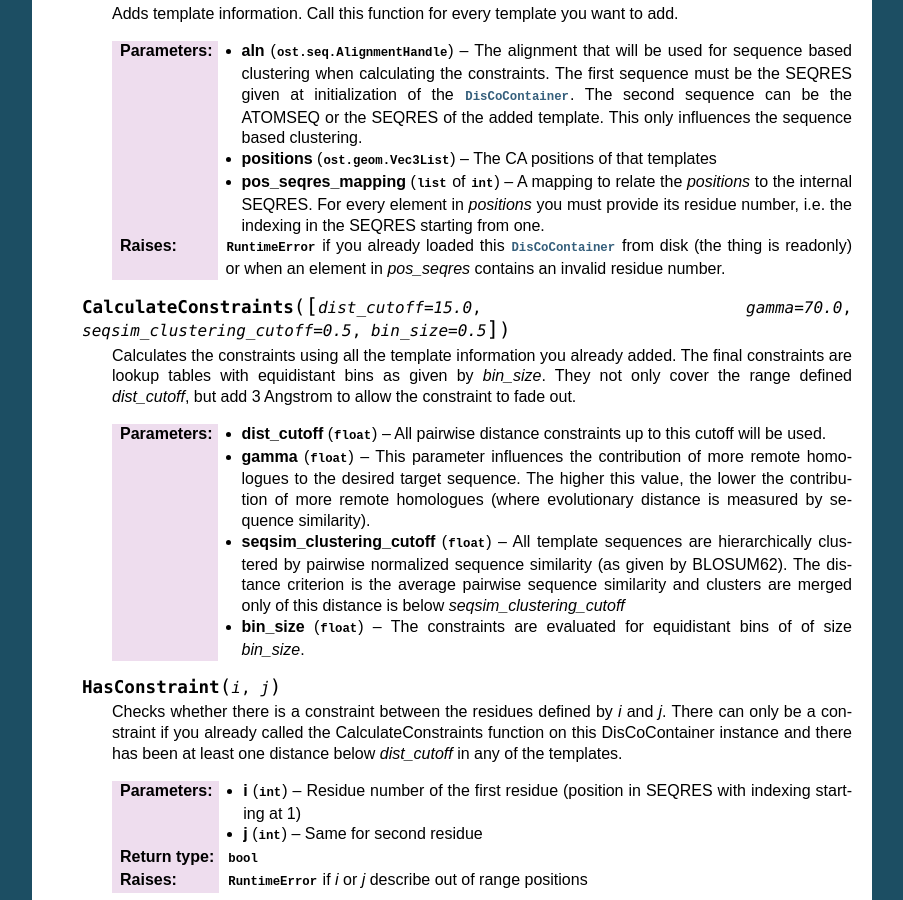
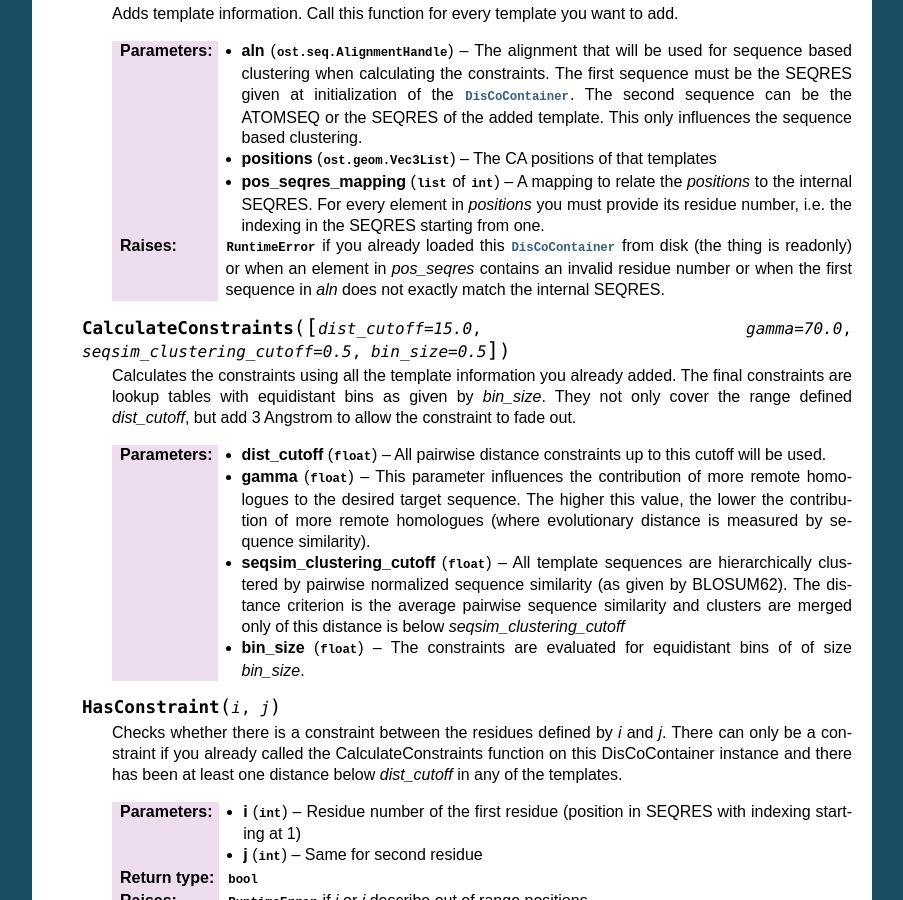
Before and after one commit to eunos-1128/QMEAN, a Sphinx documentation site: the page built from doc/source/disco.rst, in a window 1280 px wide and 900 px high, scrolled down 629 px. Shown: the whole window, without its empty margins (198-1101 px from the left). Built offline with Sphinx 7.4.7, drawn with Linux system fonts in a browser that asks for light colours.

Commit message:
add check for sequence consistency when adding more data to DisCoContainer

```diff
--- a/doc/source/disco.rst
+++ b/doc/source/disco.rst
@@ -68,7 +68,8 @@ constraints extracted from templates homologous to the target structure.
     :raises:            :class:`RuntimeError` if you already loaded this
                         :class:`DisCoContainer` from disk (the thing is readonly)
                         or when an element in *pos_seqres* contains an invalid
-                        residue number.
+                        residue number or when the first sequence in *aln* does
+                        not exactly match the internal SEQRES.
 
 
   .. method:: CalculateConstraints([dist_cutoff=15.0, gamma=70.0, \
```
Also changed, not shown: 1 other file.
